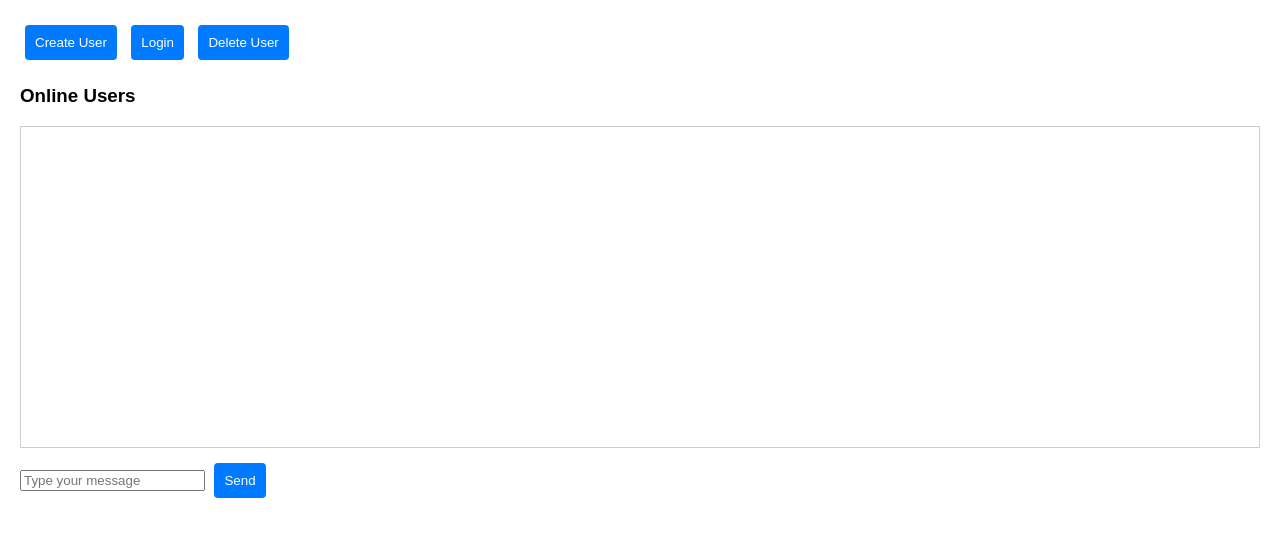
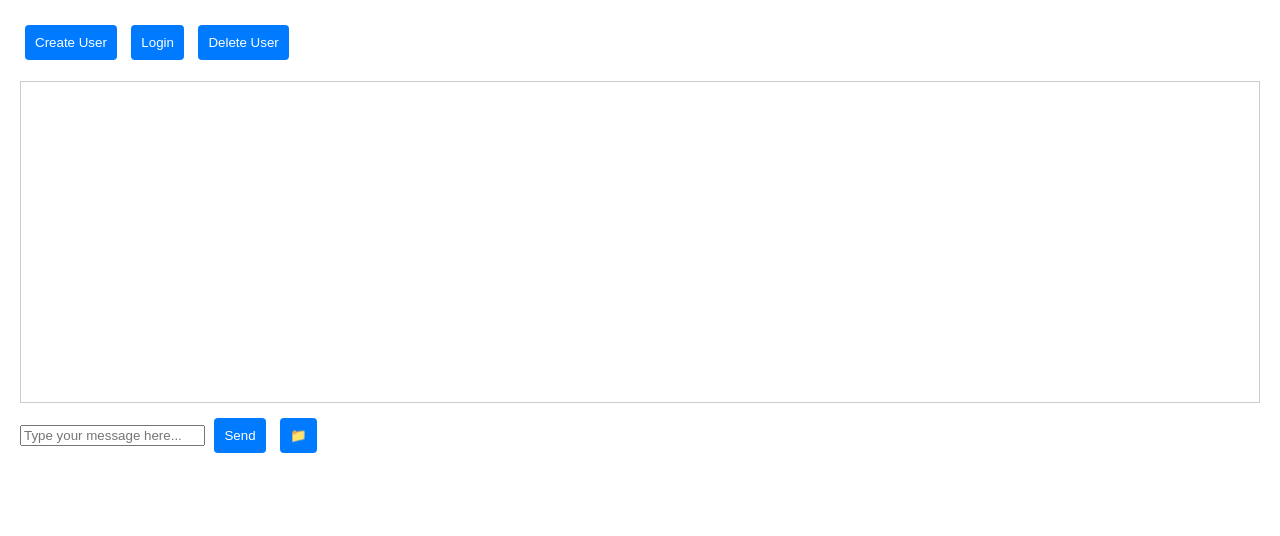
Before and after one commit to ND-Tuan/ChatClient, a website: page public/index.html in a window 1280 px wide. Drawn offline with nearby package versions, Linux system fonts and the light colour scheme; no server answers.

Commit message:
Update index.html

```diff
--- a/public/index.html
+++ b/public/index.html
@@ -3,24 +3,40 @@
 <head>
     <meta charset="UTF-8">
     <meta name="viewport" content="width=device-width, initial-scale=1.0">
-    <title>Encrypted Chat</title>
+    <title>Messenger Chat</title>
     <link rel="stylesheet" href="styles.css">
 </head>
 <body>
-    <div id="control-panel">
+    <div id="app">
+        <!-- Sidebar (Danh sách người dùng) -->
+        <div id="sidebar">
+            <div id="auth-section">
                 <button id="create-user-button">Create User</button>
                 <button id="login-button">Login</button>
                 <button id="delete-user-button">Delete User</button>
                 <button id="logout-button" style="display: none;">Logout</button>
             </div>
-    <h2 id="logged-in-user"></h2>
-    <div id="user-list-container">
-        <h3>Online Users</h3>
-        <div id="user-list"></div>
+            <p id="logged-in-user"></p>
+            <div id="user-list" class="user-list">
+                <!-- Danh sách người dùng -->
             </div>
-    <div id="chat-container"></div>
-    <input id="message-input" type="text" placeholder="Type your message">
+        </div>
+
+        <!-- Chat Window -->
+        <div id="chat-window">
+            <div id="chat-container" class="chat-container">
+                <!-- Nội dung chat -->
+            </div>
+            <div id="chat-input">
+                <input id="message-input" type="text" placeholder="Type your message here..." />
                 <button id="send-button">Send</button>
+                <form id="file-upload-form" style="display: inline;">
+                    <input id="file-input" type="file" style="display: none;" />
+                    <button id="upload-file-button" type="button">📁</button>
+                </form>
+            </div>
+        </div>
+    </div>
     <script src="/socket.io/socket.io.js"></script>
     <script src="app.js"></script>
 </body>
```
Lines whose indentation alone changed are shown as unchanged.
